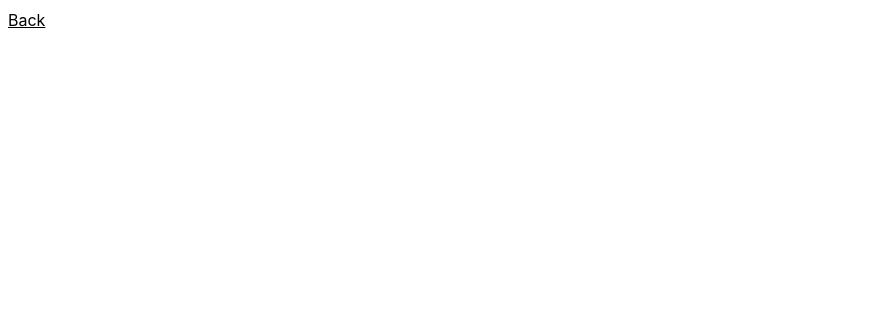
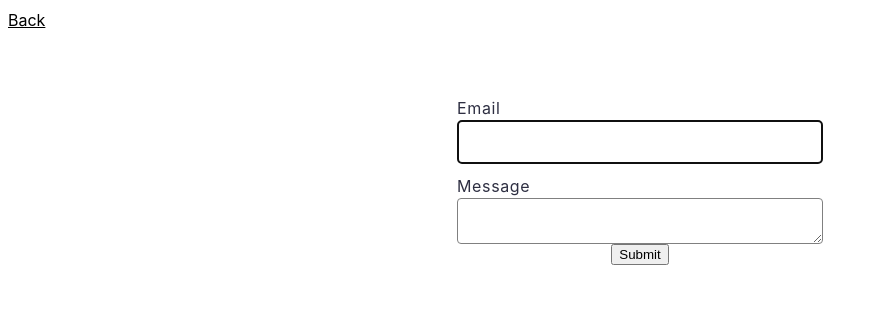
Before and after one commit to Mischenko-Maksym1994/goit-js-hw-09, a website built with Vite: page src/2-form.html in a window 1280 px wide. Shown: the whole page, without its empty margins (0-878 px from the left). Built offline with nearby package versions, Linux system fonts and the light colour scheme.

Commit message:
Add html for form

```diff
--- a/src/2-form.html
+++ b/src/2-form.html
@@ -12,6 +12,17 @@
         <a href="index.html" class="link-page">Back</a>
     </div>
 
+    <form class="feedback-form" autocomplete="off">
+        <label>
+            Email
+            <input type="email" name="email" autofocus />
+        </label>
+        <label>
+            Message
+            <textarea name="message" rows="8"></textarea>
+        </label>
+        <button type="submit">Submit</button>
+    </form>
 
     <script src="js/2-form.js" type="module"></script>
 </body>
--- a/src/css/styles.css
+++ b/src/css/styles.css
@@ -54,3 +54,46 @@ color: black;
   height: 200px;
   box-sizing: border-box;
 }
+
+/* *************2-Form***************/
+
+.feedback-form {
+  display: flex;
+  flex-direction: column;
+  justify-content: center;
+  align-items: center;
+
+  width: 408px;
+  height: 296px;
+  margin: 0 auto;
+  background-color: #fff;
+
+}
+
+.feedback-form label {
+  display: flex;
+  flex-direction: column;
+  font-weight: 400;
+  font-size: 16px;
+  line-height: 1.5;
+  letter-spacing: 0.04em;
+  color: #2e2f42;
+}
+
+.feedback-form label:first-child {
+  margin-bottom: 10px;
+}
+
+label input {
+  border: 1px solid #808080;
+    border-radius: 4px;
+    width: 360px;
+    height: 40px;
+}
+
+label textarea {
+  border: 1px solid #808080;
+  border-radius: 4px;
+  width: 360px;
+  height: 40px;
+}
```
